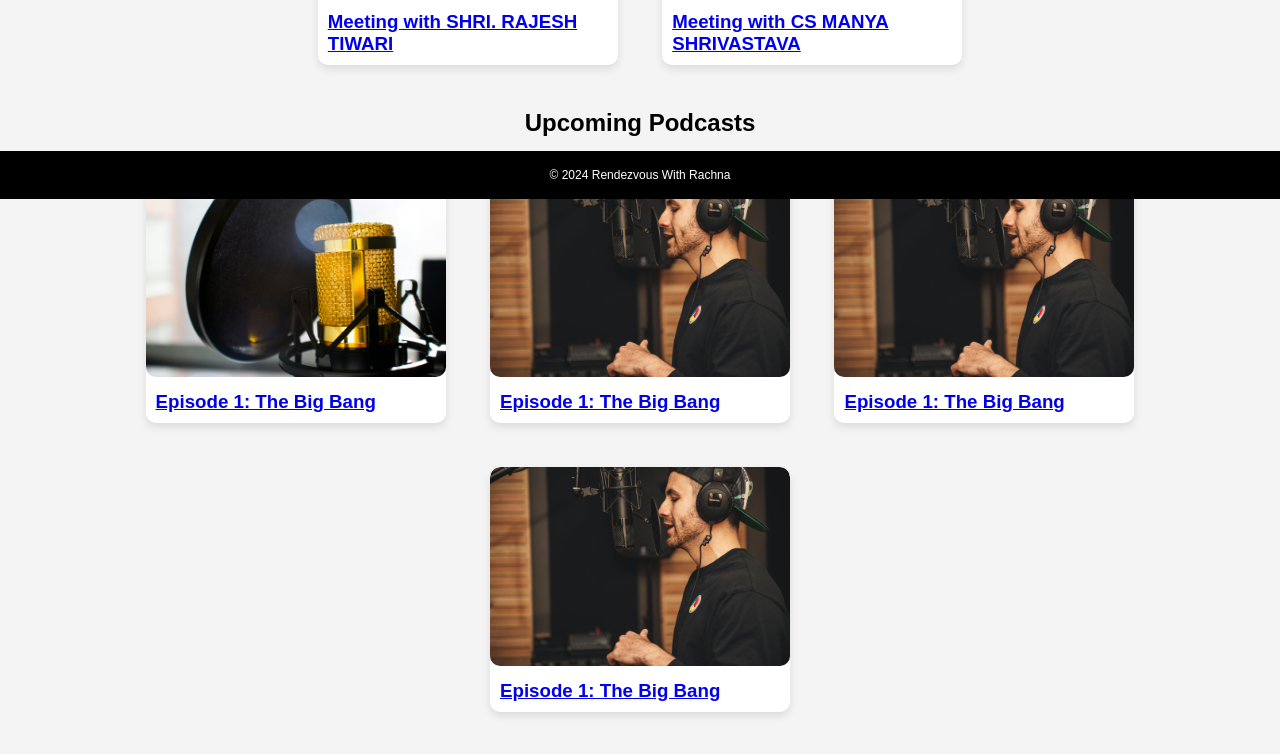
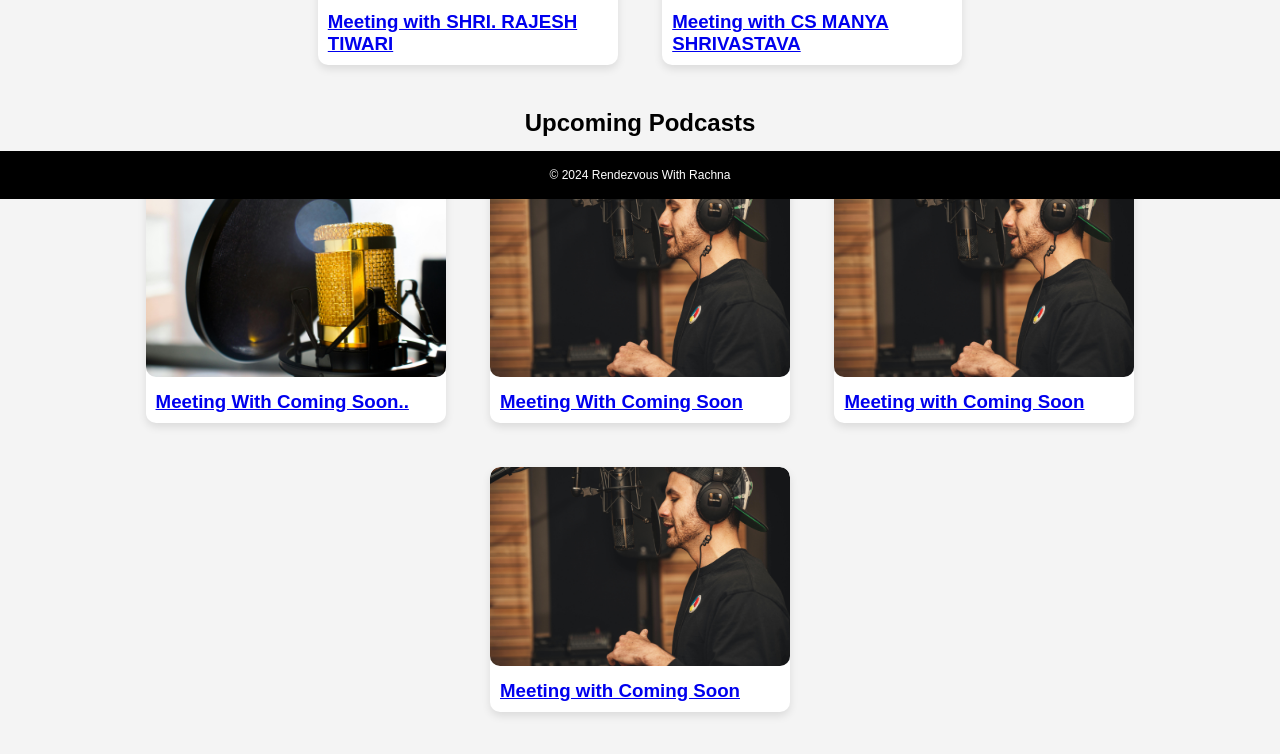
Before and after one commit to HP177/Rendezvous-With-Rachna.github.io, a plain HTML site: page index.html in a window 1280 px wide. Shown: the part 601-1355 px from the top of the page. Drawn offline with Linux system fonts and the light colour scheme.

Commit message:
Update index.html

```diff
--- a/index.html
+++ b/index.html
@@ -743,25 +743,25 @@ footer {
       <div class="episode">
         <a href="episode1.html">
           <img src="5.jpg" alt="Episode 1">
-          <h3>Episode 1: The Big Bang</h3>
+          <h3>Meeting With Coming Soon..</h3>
         </a>
       </div>
       <div class="episode">
         <a href="episode1.html">
           <img src="1.jpg" alt="Episode 1">
-          <h3>Episode 1: The Big Bang</h3>
+          <h3>Meeting With Coming Soon</h3>
         </a>
       </div>
       <div class="episode">
         <a href="episode1.html">
           <img src="1.jpg" alt="Episode 1">
-          <h3>Episode 1: The Big Bang</h3>
+          <h3>Meeting with Coming Soon</h3>
         </a>
       </div>
       <div class="episode">
         <a href="episode1.html">
           <img src="1.jpg" alt="Episode 1">
-          <h3>Episode 1: The Big Bang</h3>
+          <h3>Meeting with Coming Soon</h3>
         </a>
       </div>
   </main>
```
